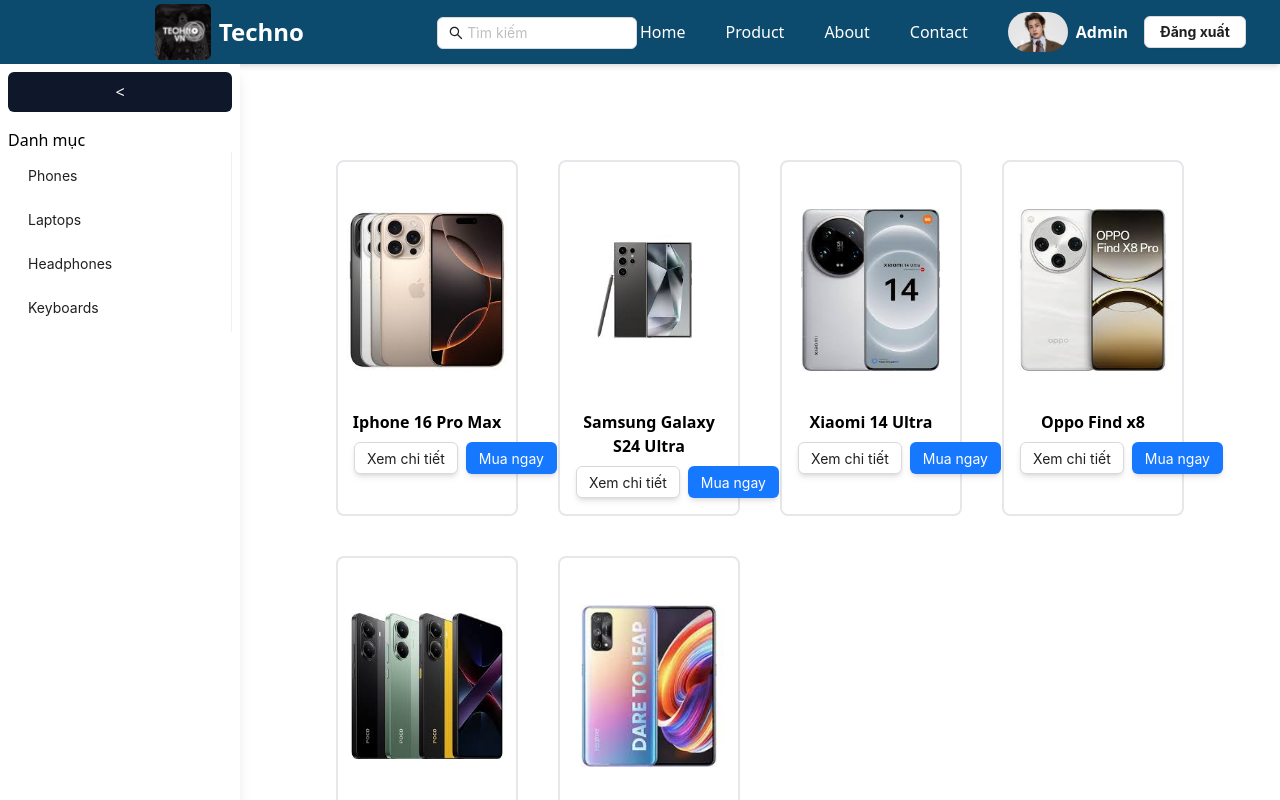
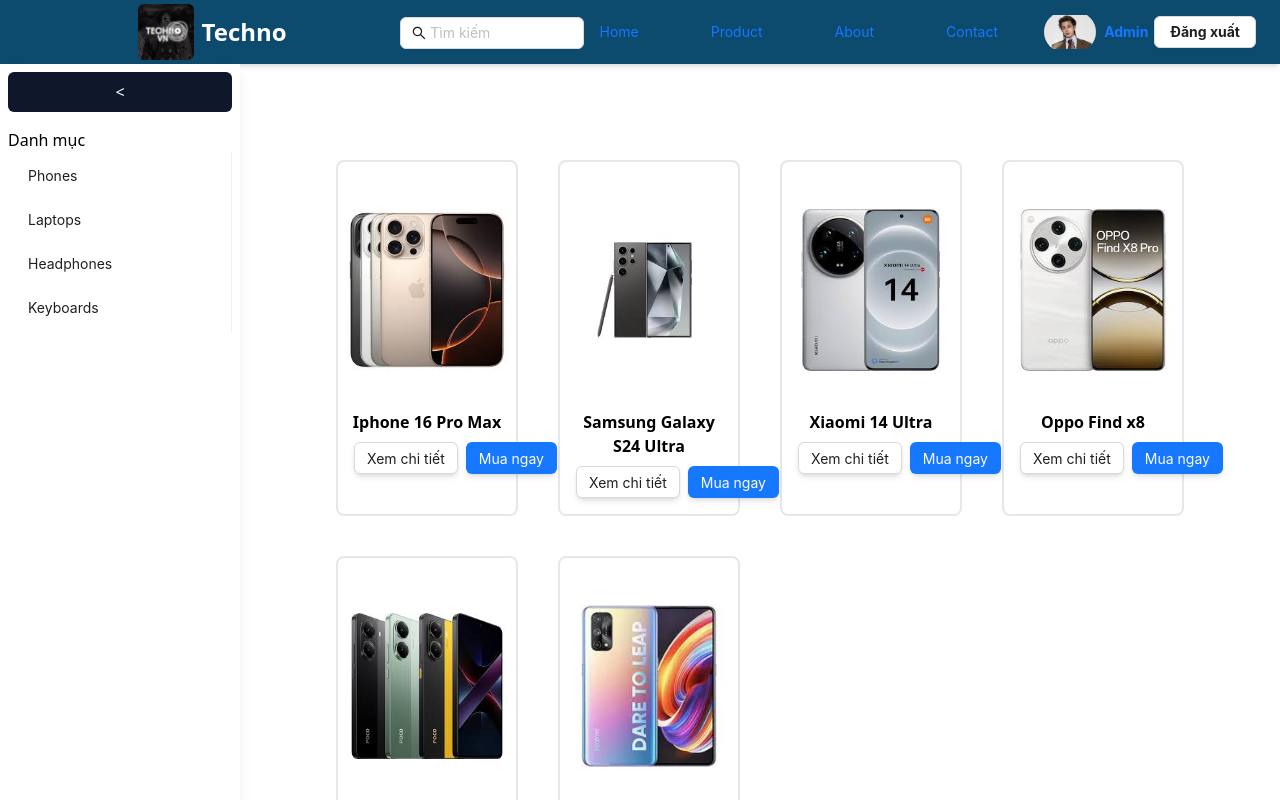
Before and after one commit to DanBuii23/react-ts-base, a React (Vite) app: page /categories/1 in a window 1280 px wide. Shown: the top 800 px of the page. Built offline with nearby package versions, Linux system fonts and the light colour scheme; data requests are answered from the project's data file; sample sign-in values are in the browser's storage.

Commit message:
tái sử dụng component MButton

```diff
--- a/src/components/atoms/MButton/index.tsx
+++ b/src/components/atoms/MButton/index.tsx
@@ -1,7 +1,11 @@
 import { Button, ButtonProps } from 'antd'
 
 const MButton = ({ children, ...props }: ButtonProps) => {
-  return <Button {...props}>{children}</Button>
+  return (
+    <Button {...props} className={`py-3 ${props.className || ''}`}>
+      {children}
+    </Button>
+  )
 }
 
 export default MButton
--- a/src/components/organisms/Header/index.tsx
+++ b/src/components/organisms/Header/index.tsx
@@ -1,11 +1,13 @@
 import React from 'react'
-import { Button, Layout } from 'antd'
-import imglogo from '../../../../public/images/login.jpg'
-import { useAuth } from '../../../contexts/AuthContext'
+import { Layout } from 'antd'
 import { Link } from 'react-router-dom'
 import Search from 'antd/es/transfer/search'
+import { useAuth } from '../../../contexts/AuthContext'
+import imglogo from '../../../../public/images/login.jpg'
+import imgAvaUser from '../../../../public/images/j97.jpg'
+import { MButton } from '../../atoms'
+
 const { Header } = Layout
-import imgAvaUser from '../../../../public/images/j97.jpg'
 
 const AppHeader = () => {
   const { logout } = useAuth()
@@ -23,18 +25,26 @@
       </div>
 
       <div className='basis-1/2 flex gap-10 items-center'>
-        <button className='text-white hover:text-red-400'>Home</button>
-        <button className='text-white hover:text-red-400'>Product</button>
-        <button className='text-white hover:text-red-400'>About</button>
-        <button className='text-white hover:text-red-400'>Contact</button>
+        <MButton type='link' className='text-white hover:text-red-400'>
+          Home
+        </MButton>
+        <MButton type='link' className='text-white hover:text-red-400'>
+          Product
+        </MButton>
+        <MButton type='link' className='text-white hover:text-red-400'>
+          About
+        </MButton>
+        <MButton type='link' className='text-white hover:text-red-400'>
+          Contact
+        </MButton>
         <div className='text-white flex gap-4 items-center'>
-          <button className='font-bold flex gap-2 items-center hover:text-sky-400'>
+          <MButton type='link' className='font-bold flex gap-2 items-center hover:text-sky-400'>
             <img src={imgAvaUser} alt='user' className='rounded-full object-contain h-10' />
             Admin
-          </button>
-          <Button type='default' onClick={logout} className='font-bold'>
+          </MButton>
+          <MButton type='default' onClick={logout} className='font-bold'>
             Đăng xuất
-          </Button>
+          </MButton>
         </div>
       </div>
     </Header>
--- a/src/components/pages/login/index.tsx
+++ b/src/components/pages/login/index.tsx
@@ -1,8 +1,10 @@
-import { Button, Form, Input } from 'antd'
+import { Form, Input } from 'antd'
 import { Navigate } from 'react-router-dom'
 import bgtech from '../../../../public/images/bgtechno.jpg'
-import imgLogin from '../../../../public/images/login.jpg' // Ảnh minh họa
+import imgLogin from '../../../../public/images/login.jpg'
 import { useAuth } from '../../../contexts/AuthContext'
+import { MButton } from '../../atoms'
+
 const Login = () => {
   const { login, accessToken, loading } = useAuth()
 
@@ -33,20 +35,19 @@
                   Quên mật khẩu?
                 </a>
               </div>
-
-              <Button type='primary' htmlType='submit' block loading={loading} className='py-3'>
+              <MButton type='primary' htmlType='submit' block loading={loading}>
                 Login
-              </Button>
+              </MButton>
             </Form>
 
             {/* Login bằng MXH */}
             <div className='flex gap-4 my-4'>
-              <Button block className='border shadow-md p-3 hover:bg-gray-100'>
+              <MButton block className='border shadow-md p-3 hover:bg-gray-100'>
                 Login với Facebook
-              </Button>
-              <Button block className='border shadow-md p-3 hover:bg-gray-100'>
+              </MButton>
+              <MButton block className='border shadow-md p-3 hover:bg-gray-100'>
                 Login với Google
-              </Button>
+              </MButton>
             </div>
 
             <h1 className='text-center text-gray-600'>
@@ -56,8 +57,6 @@
               </a>
             </h1>
           </div>
-
-          {/* Hình minh họa */}
           <div className='w-1/2 flex justify-center items-center'>
             <img src={imgLogin} alt='login' className='object-contain rounded-lg shadow-lg' />
           </div>
```
